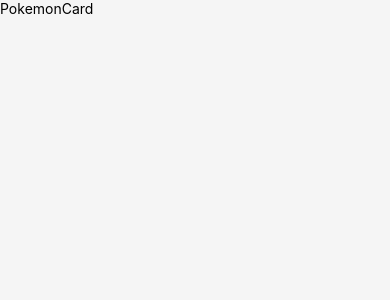
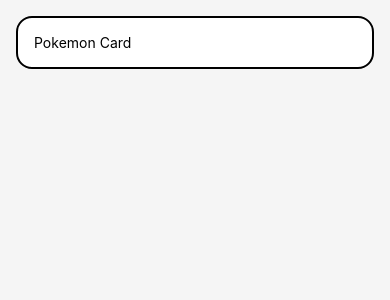
Before and after one commit to martinromario55/React-Native-Pokemon-Card, a React Native app: screen / in a window 390 px wide. Shown: the top 300 px of the page. Built offline with nearby package versions, Linux system fonts and the light colour scheme.

Commit message:
Add styles to the card

```diff
--- a/components/PokemonCard.js
+++ b/components/PokemonCard.js
@@ -1,12 +1,33 @@
-import { Text, View } from 'react-native'
+import { Text, View, StyleSheet, Platform } from 'react-native'
 import React, { Component } from 'react'
 
 export default class PokemonCard extends Component {
   render() {
     return (
-      <View>
-        <Text>PokemonCard</Text>
+      <View style={styles.card}>
+        <Text>Pokemon Card</Text>
       </View>
     )
   }
 }
+
+const styles = StyleSheet.create({
+  card: {
+    backgroundColor: 'white',
+    borderRadius: 16,
+    borderWidth: 2,
+    padding: 16,
+    margin: 16,
+    ...Platform.select({
+      ios: {
+        shadowColor: '#333',
+        shadowOffset: { width: 2, height: 2 },
+        shadowOpacity: 0.3,
+        shadowRadius: 4,
+      },
+      android: {
+        elevation: 5,
+      },
+    }),
+  },
+})
```
